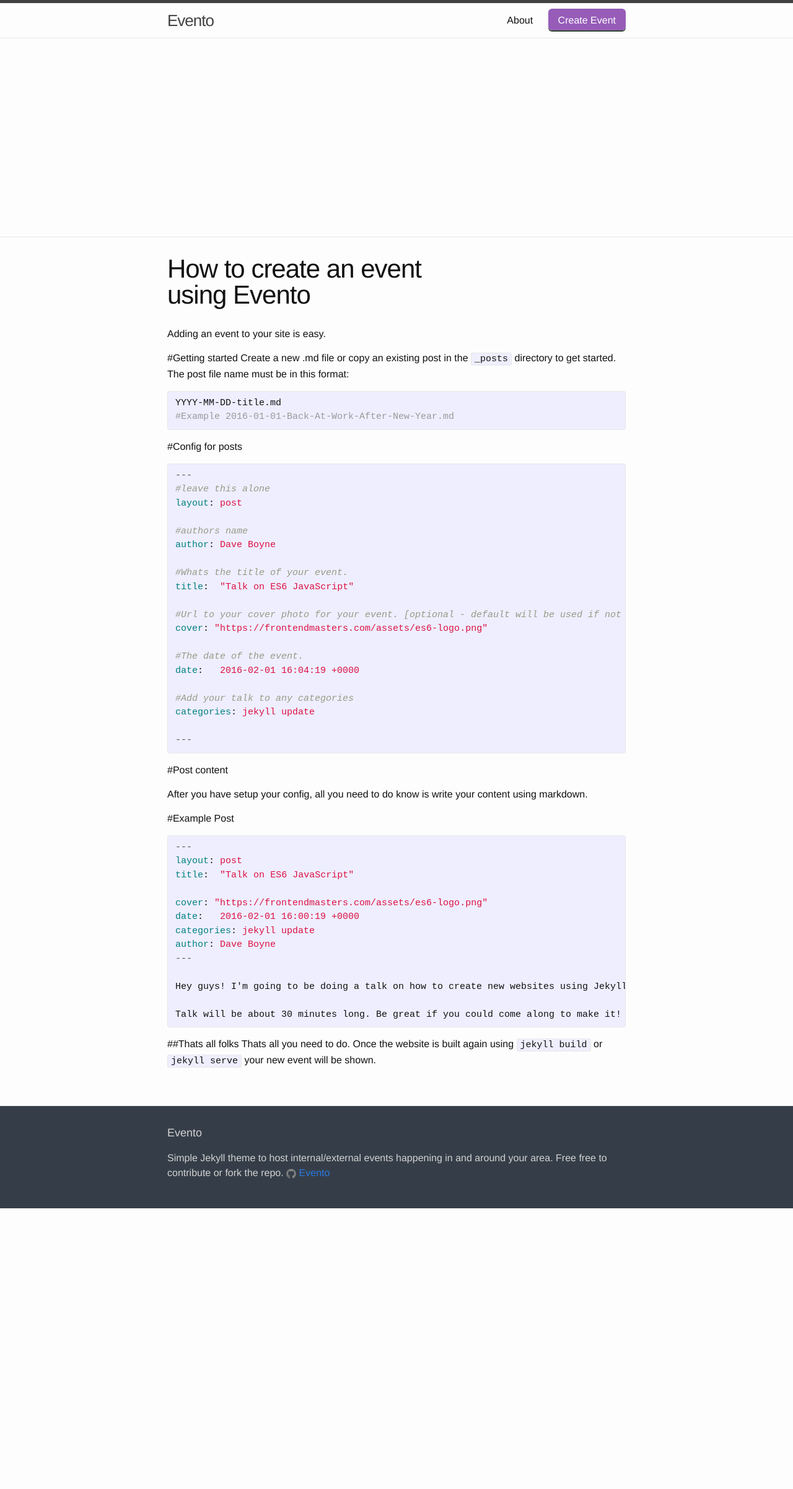
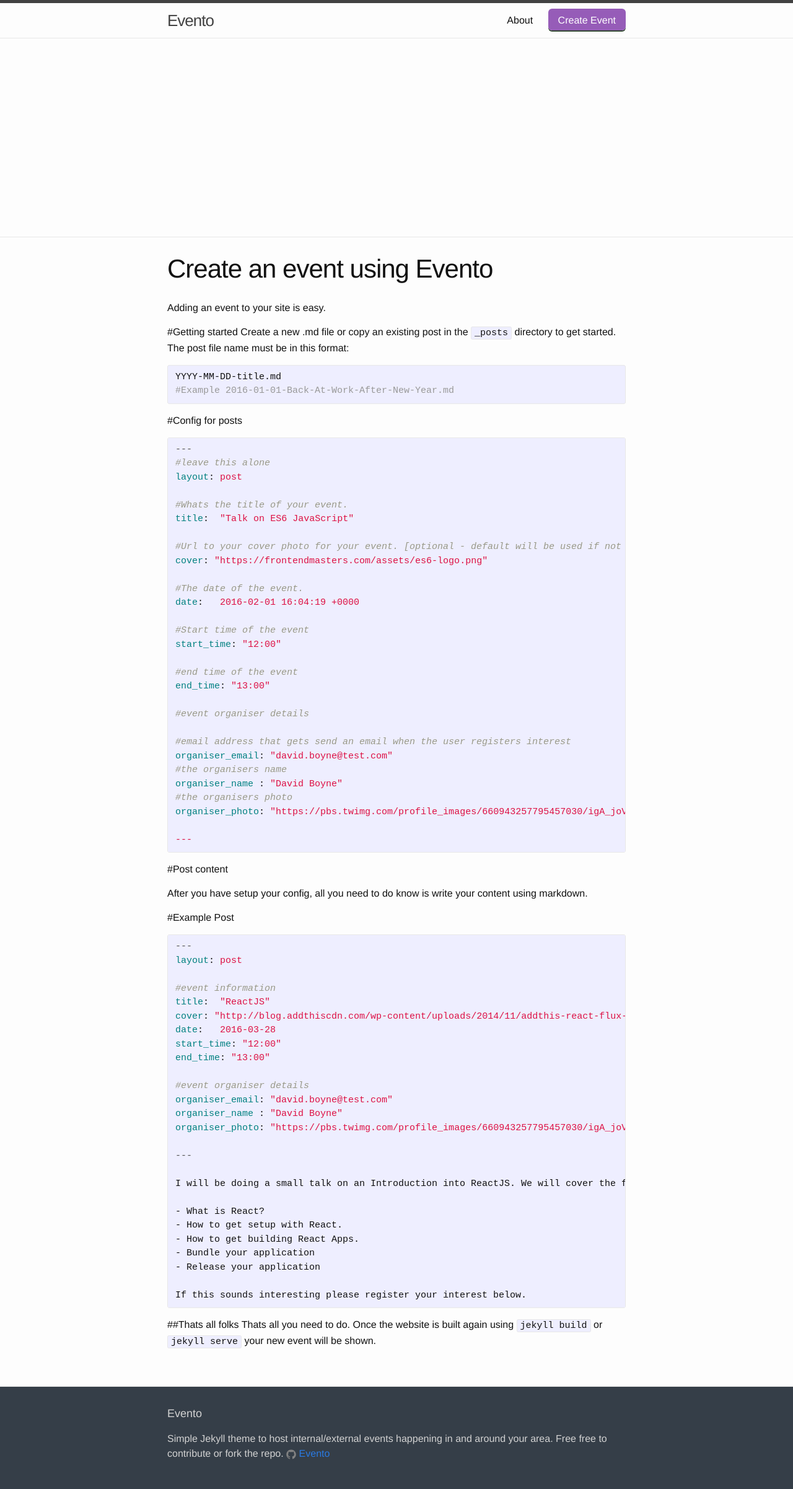
Before and after one commit to boyney123/evento, a Jekyll site: the page built from create.md, in a window 1280 px wide. Shown: the whole page at 62% size. Built offline with Jekyll 4.4.1, drawn with Linux system fonts in a browser that asks for light colours; before the commit the page ends 1950 px from its top, so only the background shows below that.

Commit message:
DB - Tidyed up project

```diff
--- a/_config.yml
+++ b/_config.yml
@@ -20,7 +20,7 @@
 #These settings might be able to go?
 author: David Boyne
 twitter_username: boyney123
-github_username:  Evento
+github_username:  boyney123/evento
 company_name: Comparethemarket
 
 # Build settings
--- a/_includes/footer.html
+++ b/_includes/footer.html
@@ -5,9 +5,7 @@
     <h2 class="footer-heading">{{ site.title }}</h2>
     <p>
       {{ site.description }}
-      {% if site.github_username %}
-          {% include icon-github.html username=site.github_username %}
-      {% endif %}
+      {% include icon-github.html %}
     </p>
 
   </div>
--- a/_includes/icon-github.html
+++ b/_includes/icon-github.html
@@ -1 +1 @@
-<a href="https://github.com/{{ include.username }}"><span class="icon icon--github">{% include icon-github.svg %}</span><span class="username">{{ include.username }}</span></a>
+<a href="https://github.com/boyney123/evento"><span class="icon icon--github">{% include icon-github.svg %}</span><span class="username">Evento</span></a>
--- a/_sass/_layout.scss
+++ b/_sass/_layout.scss
@@ -242,7 +242,7 @@
     word-wrap: break-word;
     padding:0;
     margin:0;
-    width: 60%;
+    width: 75%;
 
     @include media-query($on-laptop) {
       font-size: 36px;
--- a/create.md
+++ b/create.md
@@ -1,6 +1,6 @@
 ---
 layout: page
-title: How to create an event using Evento
+title: Create an event using Evento
 navigation_title: Create Event
 permalink: /create/
 button: true
@@ -24,9 +24,6 @@
 #leave this alone
 layout: post
 
-#authors name
-author: Dave Boyne
-
 #Whats the title of your event.
 title:  "Talk on ES6 JavaScript"
 
@@ -36,8 +33,20 @@
 #The date of the event.
 date:   2016-02-01 16:04:19 +0000
 
-#Add your talk to any categories
-categories: jekyll update
+#Start time of the event
+start_time: "12:00"
+
+#end time of the event
+end_time: "13:00"
+
+#event organiser details
+
+#email address that gets send an email when the user registers interest
+organiser_email: "david.boyne@test.com"
+#the organisers name
+organiser_name : "David Boyne"
+#the organisers photo
+organiser_photo: "https://pbs.twimg.com/profile_images/660943257795457030/igA_joVD.jpg
 
 ---
 {% endhighlight %}
@@ -51,17 +60,31 @@
 {% highlight markdown%}
 ---
 layout: post
-title:  "Talk on ES6 JavaScript"
 
-cover: "https://frontendmasters.com/assets/es6-logo.png"
-date:   2016-02-01 16:00:19 +0000
-categories: jekyll update
-author: Dave Boyne
+#event information
+title:  "ReactJS"
+cover: "http://blog.addthiscdn.com/wp-content/uploads/2014/11/addthis-react-flux-javascript-scaling.png"
+date:   2016-03-28
+start_time: "12:00"
+end_time: "13:00"
+
+#event organiser details
+organiser_email: "david.boyne@test.com"
+organiser_name : "David Boyne"
+organiser_photo: "https://pbs.twimg.com/profile_images/660943257795457030/igA_joVD.jpg"
+
 ---
 
-Hey guys! I'm going to be doing a talk on how to create new websites using Jekyll.
+I will be doing a small talk on an Introduction into ReactJS. We will cover the following:
 
-Talk will be about 30 minutes long. Be great if you could come along to make it!
+- What is React?
+- How to get setup with React.
+- How to get building React Apps.
+- Bundle your application
+- Release your application
+
+If this sounds interesting please register your interest below.
+
 
 {% endhighlight %}
 
```
Also changed, not shown: about.md (+1 -1 lines), 10 other files.
